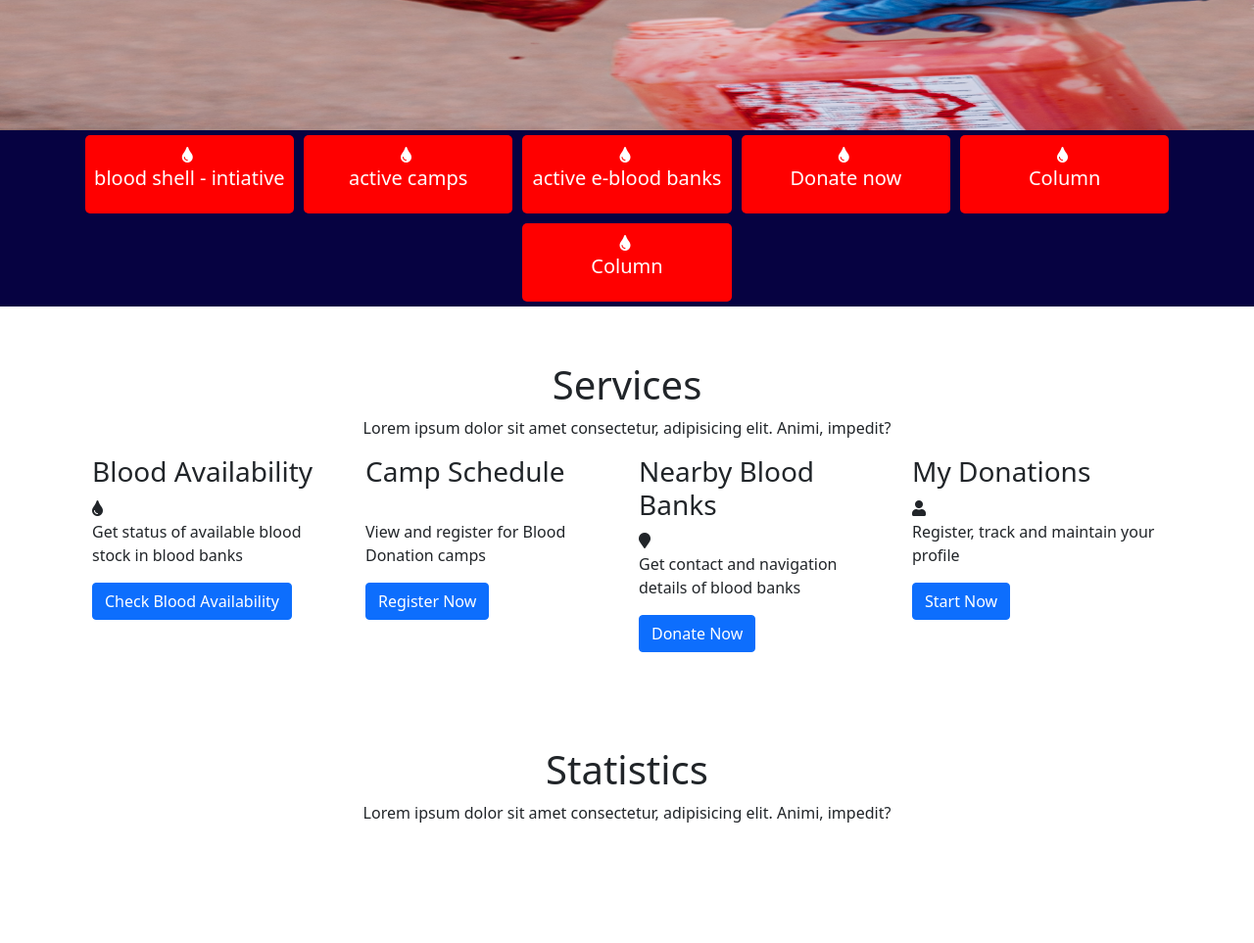
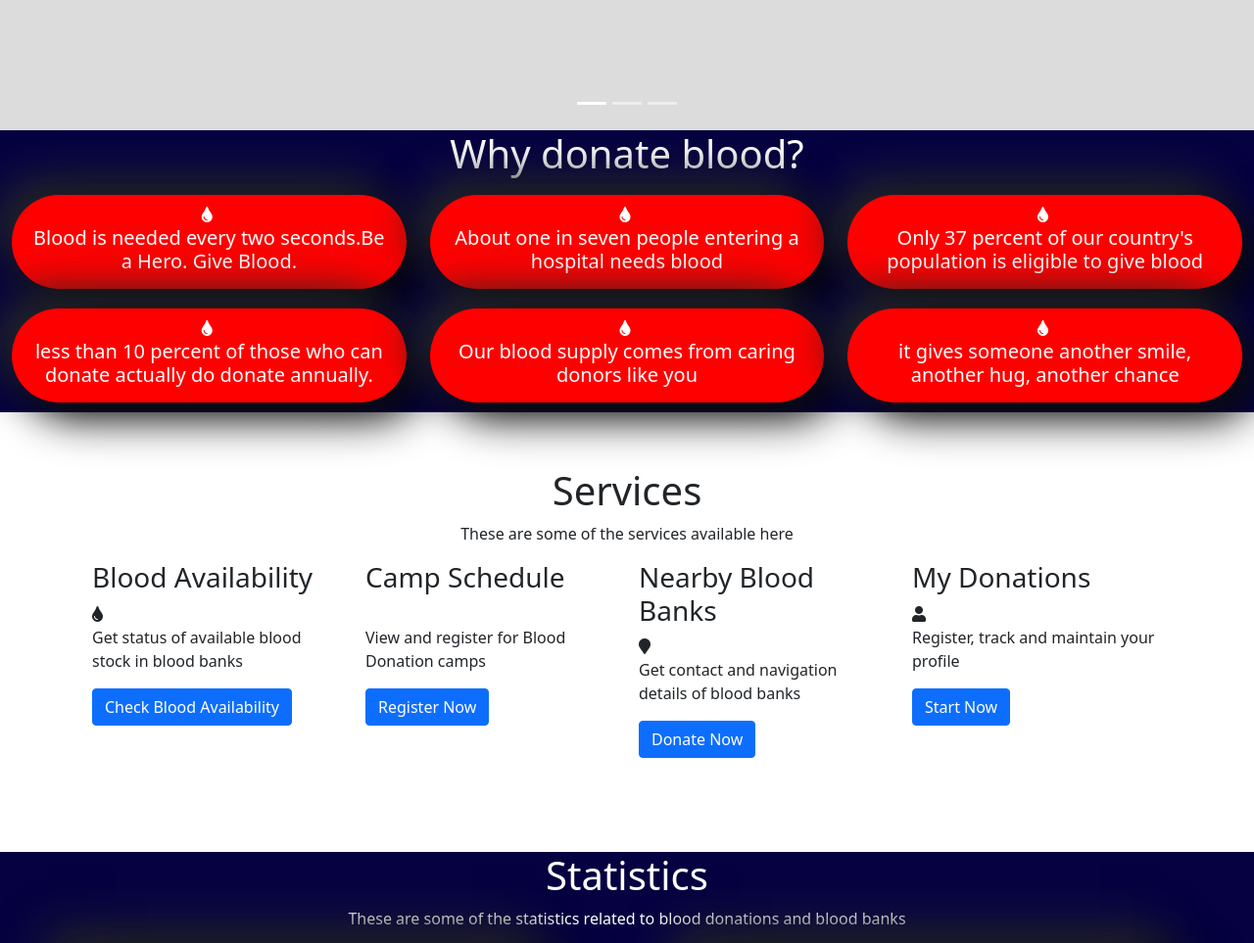
Before and after one commit to Karthikkadivela/VJH_005, a PHP site: page /bloodbank.html in a window 1280 px wide. Shown: the part 403-1366 px from the top of the page at 98% size. Before the commit the page ends 1243 px from the top, so only its background shows below. Run offline with PHP 8.4, Linux system fonts and the light colour scheme; some libraries are stand-ins or nearby versions.

Commit message:
almost everything is done here (forgot to commit the progress)

```diff
--- a/bloodbank/bloodbank.css
+++ b/bloodbank/bloodbank.css
@@ -4,10 +4,27 @@
     margin: 0;
 }
 
+.carousel{
+    /* any dimensions are fine, it can be responsive with max-width */
+    max-width: 100%;
+    height:60vh;
+  }
+
+  .carousel-inner {
+    /* make sure your .items will get correct height */
+    height: 100%;
+  }
+
+  .carousel-item {
+    background-size: cover;
+    background-position: 50% 50%;
+    width: 100%;
+    height: 100%;
+  }
+
 .carousel-item img{
     display: block;
-    max-width: 100%;
-    height:60vh;
+
     margin: 0 auto;
 }
 
@@ -33,17 +50,37 @@
     align-content: center;
 }
 
+
 .card-background .container-fluid .row .indv-card{
-    /* width:80px; */
-    margin:5px;
-    background-color: red;
-    color:white;
-    padding: 0.5rem 0.5rem 1rem 0.5rem;
-    border-radius: 5px;
+    margin: 10px auto;
+    border-radius: 50px;
+    padding: 0.5em 1em;
+    cursor: pointer;
+    background:red;
+    box-shadow:  16px 16px 44px #0a0a0a,
+             -16px -16px 44px #282a28;
+    transition: 0.2s all ease-in-out;
     text-align: center;
 }
 
 .card-background .container-fluid .row .indv-card:hover{
-    border: 5px solid black;
+    margin-top: -10px;
+    border:3px solid cyan;
     cursor: pointer;
 }
+
+.stats-image{
+    display: flex;
+    justify-content: space-around;
+    flex-direction: row;
+    flex-wrap: wrap;
+
+}
+
+.stats-image img{
+    width: 500px;
+    margin: 0 10px 10px 0;
+    height: 350px;
+    box-shadow:  16px 16px 44px #0a0a0a,
+             -16px -16px 44px #282a28;
+}
--- a/bloodbank/bloodbank.html
+++ b/bloodbank/bloodbank.html
@@ -45,59 +45,159 @@
         </div>
       </nav>
 
+
+
+
     <!-- Carousel -->
-    <section>
-    <div id="carouselExampleControls" class="carousel slide" data-bs-ride="carousel">
-        <div class="carousel-inner">
+
+    <div id="carouselExampleIndicators" class="carousel slide" style="background-color: gainsboro;" data-bs-ride="carousel">
+      <div class="carousel-indicators">
+        <button type="button" data-bs-target="#carouselExampleIndicators" data-bs-slide-to="0" class="active" aria-current="true" aria-label="Slide 1"></button>
+        <button type="button" data-bs-target="#carouselExampleIndicators" data-bs-slide-to="1" aria-label="Slide 2"></button>
+        <button type="button" data-bs-target="#carouselExampleIndicators" data-bs-slide-to="2" aria-label="Slide 3"></button>
+      </div>
+
+  <!--Slides-->
+  <div class="carousel-inner" role="listbox" style="padding:3%;">
+
+    <!--First slide-->
     <div class="carousel-item active">
-            <img src="./sample2.jpg" class="d-block w-100" alt="sample">
+
+      <div class="row">
+        <div class="col-md-4">
+          <div class="card mb-2">
+            <img class="card-img-top" src="https://media.istockphoto.com/photos/donate-blood-written-on-a-sandwich-board-sign-picture-id1150277164?k=20&m=1150277164&s=612x612&w=0&h=pm-ro-8TWZBeKG9WG9ozCk4tuczr0uLosR_BfUR5uzQ="
+                 alt="Card image cap" height="300px">
           </div>
+        </div>
+        <div class="col-md-4 clearfix d-none d-md-block">
+          <div class="card mb-2">
+            <img class="card-img-top" src="https://media.istockphoto.com/photos/young-women-is-going-to-donate-blood-in-blood-bank-picture-id495841028?b=1&k=20&m=495841028&s=170667a&w=0&h=mVZ-XT55LhKL21zCWmsmKYUpbFHpgFxJBQTmvdcywn8="
+                 alt="Card image cap" height="300px">
+          </div>
+        </div>
+        <div class="col-md-4 clearfix d-none d-md-block">
+          <div class="card mb-2">
+            <img class="card-img-top" src="https://media.istockphoto.com/photos/blood-transfusion-picture-id478019921?k=20&m=478019921&s=612x612&w=0&h=-R4nsC1KBqUMyDlLWvFAPS00chy04FO8Ov4aWnC2poY="
+                 alt="Card image cap" height="300px">
+          </div>
+        </div>
+      </div>
+
+    </div>
+    <!--/.First slide-->
+
+    <!--Second slide-->
     <div class="carousel-item">
-            <img src="./sample.jpg" class="d-block w-100" alt="sample2">
+
+      <div class="row">
+        <div class="col-md-4">
+          <div class="card mb-2">
+            <img class="card-img-top" src="https://media.istockphoto.com/photos/patient-receiving-a-blood-transfusion-picture-id1266746953?b=1&k=20&m=1266746953&s=170667a&w=0&h=CsgK61GmnZ-_c-1nIyt7hEjtfpcAp0tdypPbhMSH_3I="
+                 alt="Card image cap" height="300px">
           </div>
-          <!-- <div class="carousel-item">
-            <img src="..." class="d-block w-100" alt="...">
-          </div> -->
         </div>
-        <button class="carousel-control-prev" type="button" data-bs-target="#carouselExampleControls" data-bs-slide="prev">
-          <span class="carousel-control-prev-icon" aria-hidden="true"></span>
-          <span class="visually-hidden">Previous</span>
-        </button>
-        <button class="carousel-control-next" type="button" data-bs-target="#carouselExampleControls" data-bs-slide="next">
-          <span class="carousel-control-next-icon" aria-hidden="true"></span>
-          <span class="visually-hidden">Next</span>
-        </button>
+        <div class="col-md-4 clearfix d-none d-md-block">
+          <div class="card mb-2">
+            <img class="card-img-top" src="https://media.istockphoto.com/photos/blood-samples-picture-id171367478?b=1&k=20&m=171367478&s=170667a&w=0&h=mGzJNgsWIItXELycWkx0YUCMkosTTxGrMDDL_st-u1E="
+                 alt="Card image cap" height="300px">
           </div>
-    </section>
+        </div>
+        <div class="col-md-4 clearfix d-none d-md-block">
+          <div class="card mb-2">
+            <img class="card-img-top" src="https://www.lstream.org/wp-content/uploads/Facts-Stats-Halfsheet-1-548x768.png"
+                 alt="Card image cap" height="300px">
+          </div>
+        </div>
+      </div>
+
+    </div>
+    <!--/.Second slide-->
+
+    <!--Third slide-->
+    <div class="carousel-item">
+
+      <div class="row">
+        <div class="col-md-4">
+          <div class="card mb-2">
+            <img class="card-img-top" src="https://media.istockphoto.com/photos/blood-donation-concept-picture-id171149326?b=1&k=20&m=171149326&s=170667a&w=0&h=g8MKBBur6WY7u575tXU_YTedfsSB0NIHGs_ZusI_qbY="
+                 alt="Card image cap" height="300px">
+          </div>
+        </div>
+
+        <div class="col-md-4 clearfix d-none d-md-block">
+          <div class="card mb-2">
+            <img class="card-img-top" src="https://media.istockphoto.com/photos/hands-holding-red-heart-health-care-love-organ-donation-mindfulness-picture-id1267045601?b=1&k=20&m=1267045601&s=170667a&w=0&h=vNdrJAUxqCwbj0seVCpvldL5essIcAmIthll11BJTlA="
+                 alt="Card image cap" height="300px">
+          </div>
+        </div>
+
+        <div class="col-md-4 clearfix d-none d-md-block">
+          <div class="card mb-2">
+            <img class="card-img-top" src="https://media.istockphoto.com/photos/an-africanamerican-young-man-donating-blood-in-the-hospital-picture-id1308479819?b=1&k=20&m=1308479819&s=170667a&w=0&h=rMSyCyXVzjNSbhnEOta5yY9lcLRaJsivOH2bjIsuqts="
+                 alt="Card image cap" height="300px">
+          </div>
+        </div>
+      </div>
+
+    </div>
+    <!--/.Third slide-->
+  </div>
+  <!--/.Slides-->
+</div>
+
 
       <!-- Cards -->
       <section>
       <div class="card-background">
         <div class="container-fluid">
+
             <div class="row">
-              <div class="col-md-2 col-sm-4 col-xs-6  indv-card">
+                <div class="text-center col-sm-10 col-sm-offset-1">
+                <div class="col-md-12">
+                        <h1>Why donate blood?</h1>
+                    </div>
+                </div>
+            </div>
+
+            <div class="row">
+              <div class="col-md-2 col-sm-4 col-xs-6 col-lg-4">
+                <div class="outer-card">
+                <div class="indv-card">
                 <i class="fa fa-tint" aria-hidden="true"></i>&nbsp;
-               <h5> blood shell - intiative</h5>
+               <h5> Blood is needed every two seconds.Be a Hero. Give Blood.</h5>
               </div>
-              <div class="col-md-2 col-sm-4 col-xs-6 indv-card">
+              </div>
+            </div>
+              <div class="col-md-2 col-sm-4 col-xs-6 col-lg-4">
+                <div class="indv-card">
                 <i class="fa fa-tint" aria-hidden="true"></i>&nbsp;
-                <h5>active camps</h5>
+               <h5> About one in seven people entering a hospital needs blood</h5>
               </div>
-              <div class="col-md-2 col-sm-4 col-xs-6 indv-card">
+              </div>
+              <div class="col-md-2 col-sm-4 col-xs-6 col-lg-4">
+                <div class="indv-card">
                 <i class="fa fa-tint" aria-hidden="true"></i>&nbsp;
-                <h5>active e-blood banks</h5>
+               <h5> Only 37 percent of our country's population is eligible to give blood</h5>
               </div>
-              <div class="col-md-2 col-sm-4 col-xs-6 indv-card">
+              </div>
+              <div class="col-md-2 col-sm-4 col-xs-6 col-lg-4">
+                <div class="indv-card">
                 <i class="fa fa-tint" aria-hidden="true"></i>&nbsp;
-                <h5>Donate now</h5>
+               <h5> less than 10 percent of those who can donate actually do donate annually.</h5>
               </div>
-              <div class="col-md-2 col-sm-4 col-xs-6 indv-card">
+              </div>
+              <div class="col-md-2 col-sm-4 col-xs-6 col-lg-4">
+                <div class="indv-card">
                 <i class="fa fa-tint" aria-hidden="true"></i>&nbsp;
-                <h5>Column</h5>
+               <h5>Our blood supply comes from caring donors like you</h5>
               </div>
-              <div class="col-md-2 col-sm-4 col-xs-6 indv-card">
+              </div>
+              <div class="col-md-2 col-sm-4 col-xs-6 col-lg-4">
+                <div class="indv-card">
                 <i class="fa fa-tint" aria-hidden="true"></i>&nbsp;
-                <h5>Column</h5>
+               <h5> it gives someone another smile, another hug, another chance</h5>
+              </div>
               </div>
             </div>
           </div>
@@ -114,7 +214,7 @@
                 <div class="col-md-12">
                         <h1>Services</h1>
                 </div>
-            <p>Lorem ipsum dolor sit amet consectetur, adipisicing elit. Animi, impedit?</p>
+            <p>These are some of the services available here</p>
             </div>
         </div>
 
@@ -190,24 +290,74 @@
     <!-- Statistics -->
     <section>
         <br><br>
-        <div class="container">
+        <div class="card-background">
+        <div class="container-fluid">
 
           <div class="row">
               <div class="text-center col-sm-10 col-sm-offset-1">
               <div class="col-md-12">
                       <h1>Statistics</h1>
                   </div>
-            <p>Lorem ipsum dolor sit amet consectetur, adipisicing elit. Animi, impedit?</p>
+              <p>These are some of the statistics related to blood donations and blood banks</p>
               </div>
           </div>
 
-        <div class="image">
+          <div class="stats-image">
+            <div>
+              <img src="https://factly.in/wp-content/uploads/2018/03/Blood-Banks-by-state-March-2018.png" alt="stats"/>
+            </div>
+            <div>
+              <img src="https://www.gjtmonline.com/articles/2018/3/1/images/GlobJTransfusMed_2018_3_1_46_229321_i6.jpg" alt="stats"/>
+            </div>
+          </div>
 
         </div>
-
-
       </div>
     </section>
+
+    <!-- Footer -->
+    <footer class="bg-dark text-center text-white">
+      <!-- Grid container -->
+      <div class="container p-2 pb-0">
+        <!-- Section: Social media -->
+        <section class="mb-2">
+          <!-- Github -->
+          <a class="btn btn-outline-light btn-floating m-1" href="https://github.com/Karthikkadivela/My_Pet_Shop" role="button"
+            ><i class="fab fa-github"></i
+          ></a>
+          <!-- Linkedin -->
+          <a class="btn btn-outline-light btn-floating m-1" href="https://www.linkedin.com/in/karthik-k-n-57a3151b5/" role="button"
+            ><i class="fab fa-linkedin-in"></i
+          ></a>
+          <!-- Instagram -->
+          <a class="btn btn-outline-light btn-floating m-1" href="https://www.instagram.com/karthikkn_2508/" role="button"
+            ><i class="fab fa-instagram"></i
+          ></a>
+          <!-- Google -->
+          <a class="btn btn-outline-light btn-floating m-1" href="https://www.google.com" role="button"
+            ><i class="fab fa-google"></i
+          ></a>
+          <!-- Facebook -->
+          <a class="btn btn-outline-light btn-floating m-1" href="#!" role="button"
+            ><i class="fab fa-facebook-f"></i
+          ></a>
+
+          <!-- Twitter -->
+          <a class="btn btn-outline-light btn-floating m-1" href="#!" role="button"
+            ><i class="fab fa-twitter"></i
+          ></a>
+        </section>
+        <!-- Section: Social media -->
+      </div>
+      <!-- Grid container -->
+
+      <!-- Copyright -->
+      <div class="text-center p-3" style="background-color: rgba(0, 0, 0, 0.2);">
+        © 2021 Copyright:
+        <a class="text-white" href="#">HealthCare.com</a>
+      </div>
+      <!-- Copyright -->
+    </footer>
 
 
       <script src="https://cdn.jsdelivr.net/npm/bootstrap@5.1.3/dist/js/bootstrap.bundle.min.js" integrity="sha384-ka7Sk0Gln4gmtz2MlQnikT1wXgYsOg+OMhuP+IlRH9sENBO0LRn5q+8nbTov4+1p" crossorigin="anonymous"></script>
```
Also changed, not shown: bloodbank/sample.jpg (deleted), bloodbank/sample2.jpg (deleted). Lines whose indentation alone changed are shown as unchanged.
